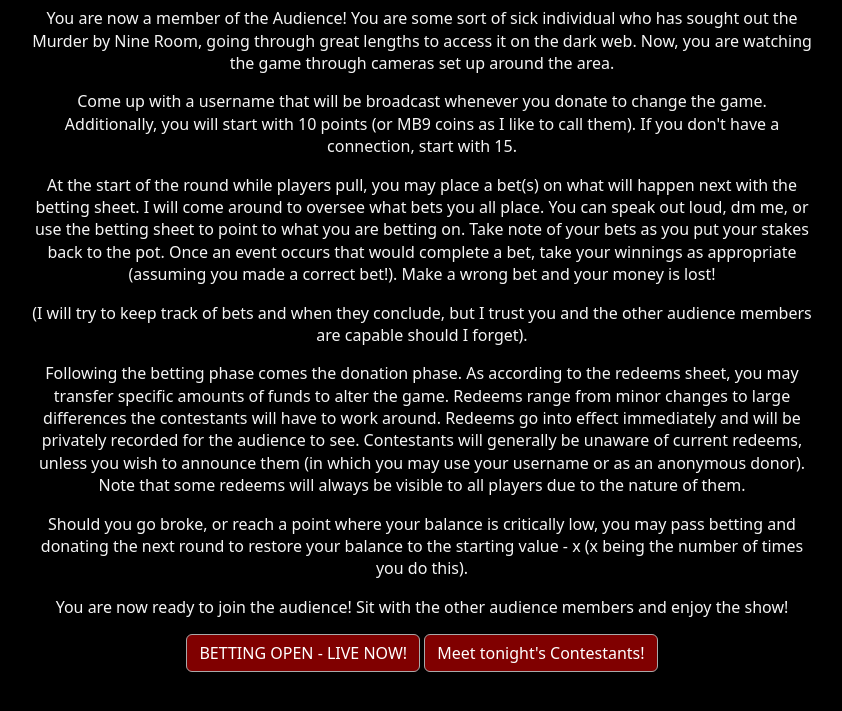
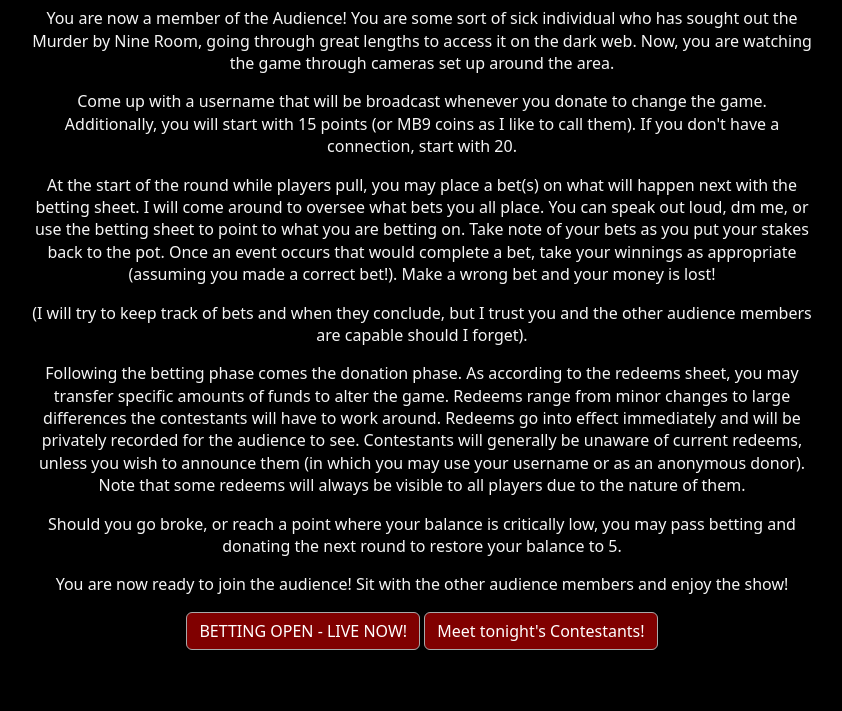
Before and after one commit to oldlazereye/mb9room, a website: page index.html in a window 1280 px wide. Shown: the part 71-782 px from the top of the page, without its empty margins (218-1060 px from the left). Drawn offline with nearby package versions, Linux system fonts and the light colour scheme.

Commit message:
Final I think

```diff
--- a/index.html
+++ b/index.html
@@ -12,7 +12,7 @@
 <body class="text-center body">
   <h1 style="color: maroon;">WELCOME TO THE MURDER BY NINE ROOM!</h1>
   <p>You are now a member of the Audience! You are some sort of sick individual who has sought out the Murder by Nine Room, going through great lengths to access it on the dark web. Now, you are watching the game through cameras set up around the area. </p>
-<p>Come up with a username that will be broadcast whenever you donate to change the game. Additionally, you will start with 10 points (or MB9 coins as I like to call them). If you don't have a connection, start with 15.
+<p>Come up with a username that will be broadcast whenever you donate to change the game. Additionally, you will start with 15 points (or MB9 coins as I like to call them). If you don't have a connection, start with 20.
 </p>
 <p>At the start of the round while players pull, you may place a bet(s) on what will happen next with the betting sheet. I will come around to oversee what bets you all place. You can speak out loud, dm me, or use the betting sheet to point to what you are betting on. Take note of your bets as you put your stakes back to the pot. Once an event occurs that would complete a bet, take your winnings as appropriate (assuming you made a correct bet!). Make a wrong bet and your money is lost!
 </p>
@@ -20,7 +20,7 @@
 </p>
 <p>Following the betting phase comes the donation phase. As according to the redeems sheet, you may transfer specific amounts of funds to alter the game. Redeems range from minor changes to large differences the contestants will have to work around. Redeems go into effect immediately and will be privately recorded for the audience to see. Contestants will generally be unaware of current redeems, unless you wish to announce them (in which you may use your username or as an anonymous donor). Note that some redeems will always be visible to all players due to the nature of them.
 </p>
-<p>Should you go broke, or reach a point where your balance is critically low, you may pass betting and donating the next round to restore your balance to the starting value - x (x being the number of times you do this).
+<p>Should you go broke, or reach a point where your balance is critically low, you may pass betting and donating the next round to restore your balance to 5.
 </p>
 <p>You are now ready to join the audience! Sit with the other audience members and enjoy the show!
 </p>
```
